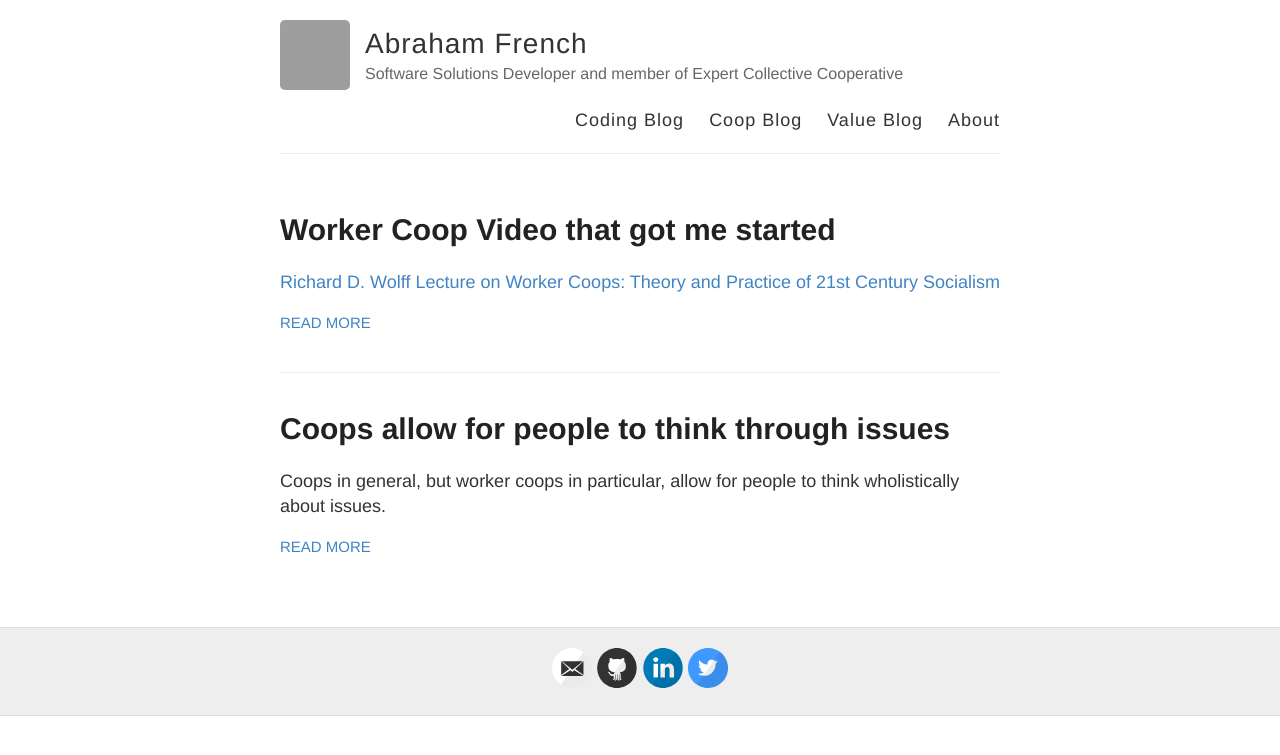
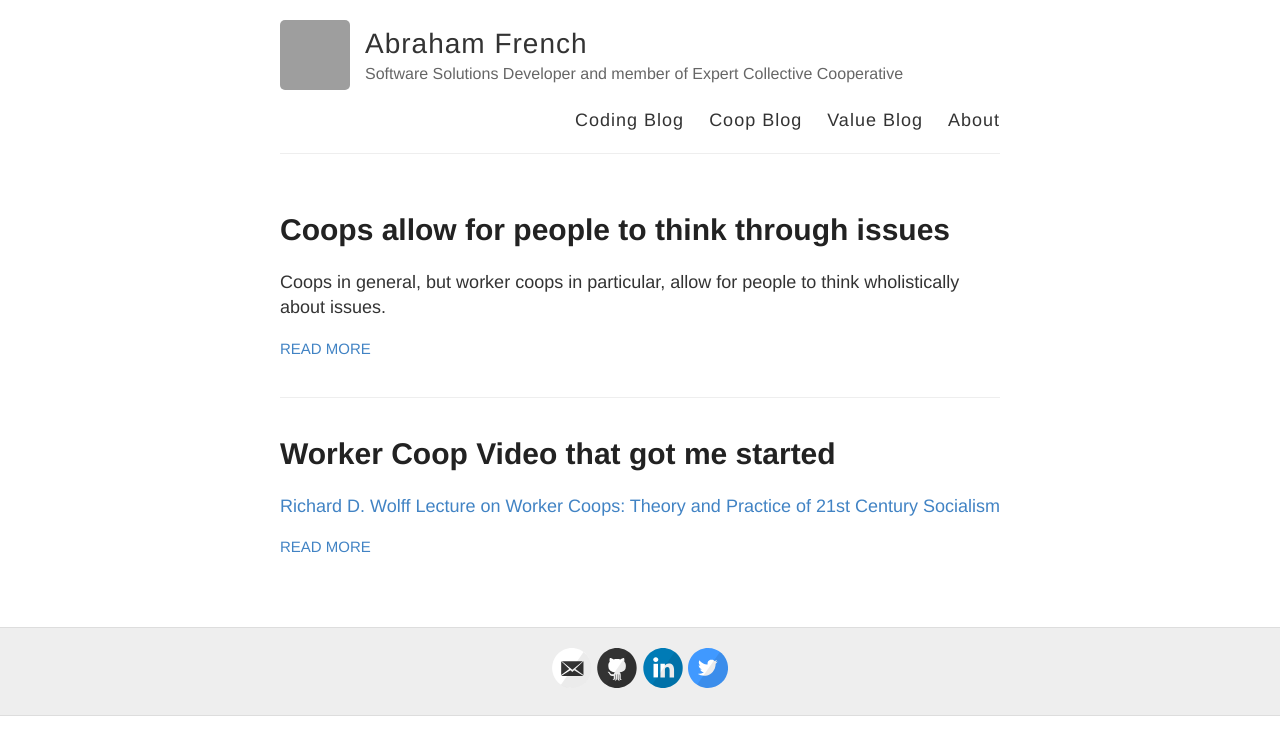
Before and after one commit to AbrahamFr/abrahamfr.github.io, a Jekyll site: the page built from coops.html, in a window 1280 px wide. Shown: the top 755 px of the page. Built offline with Jekyll 4.4.1, drawn with Linux system fonts in a browser that asks for light colours; grey boxes are pictures that could not be loaded.

Commit message:
reversed order

```diff
--- a/coops.html
+++ b/coops.html
@@ -3,7 +3,7 @@ layout: default
 ---
 
 <div class="posts">
-  {% for post in site.coops %}
+  {% for post in site.coops reversed %}
     <article class="post">
 
       <h1><a href="{{ site.baseurl }}{{ post.url }}">{{ post.title }}</a></h1>
```
